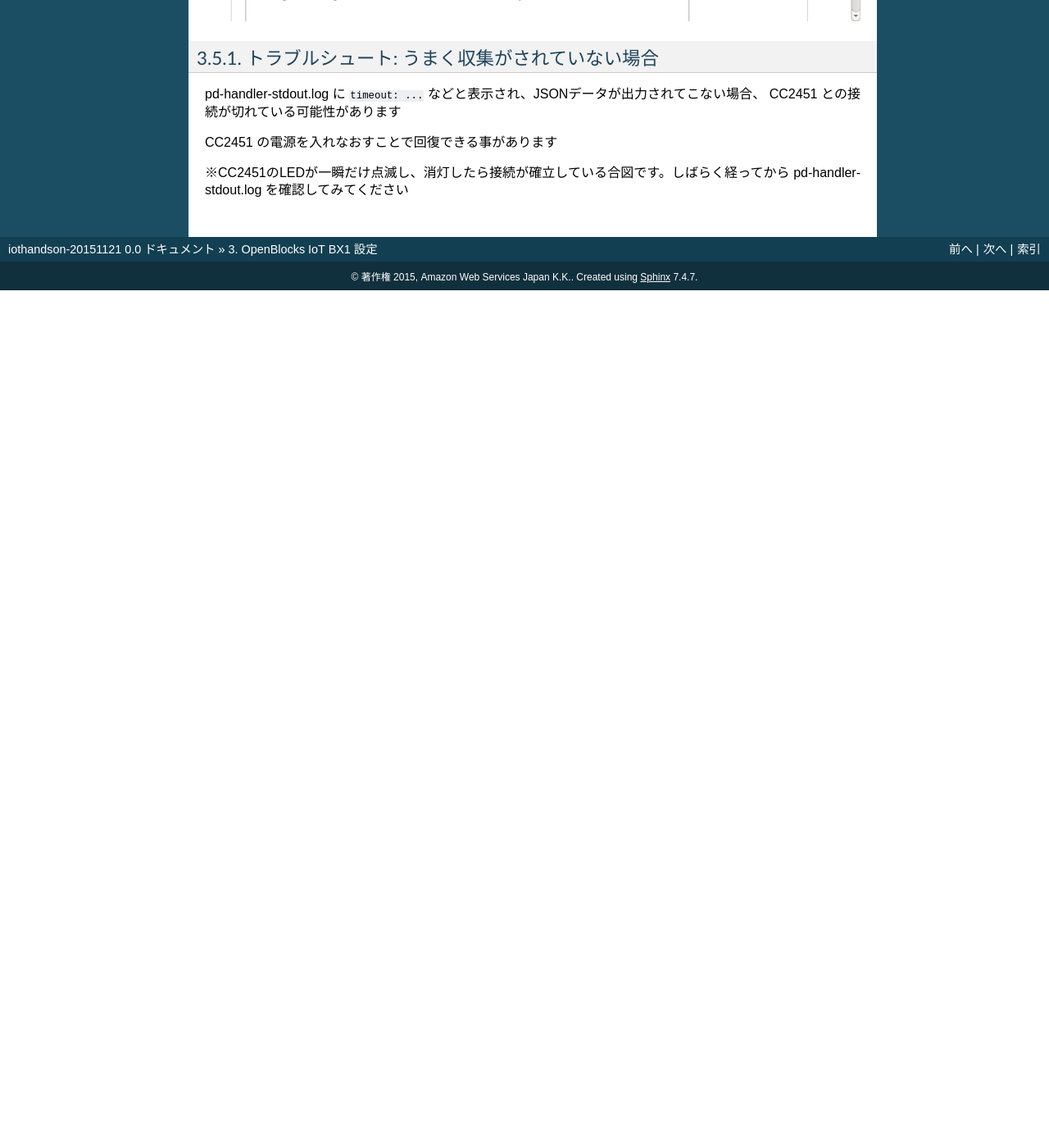
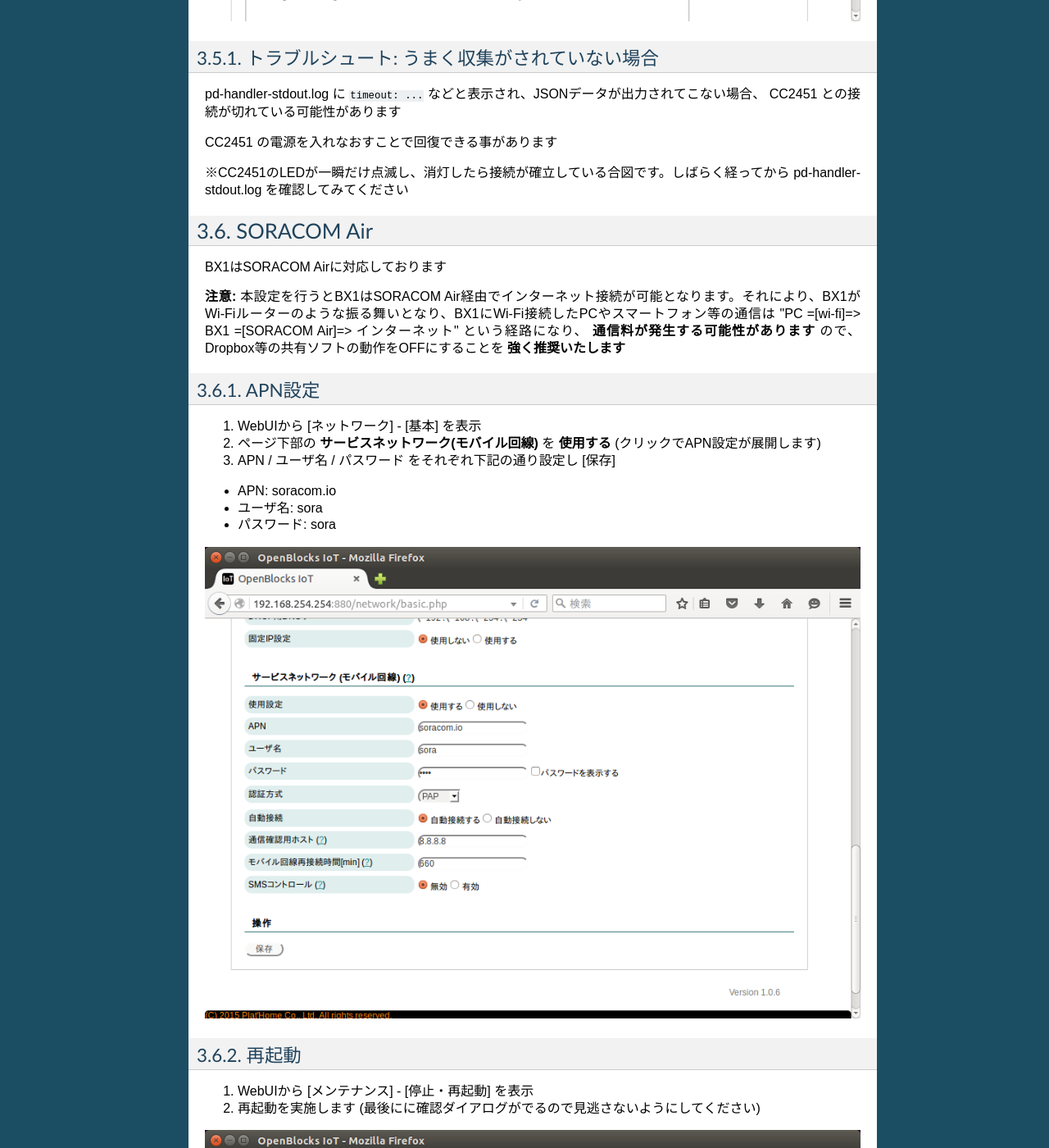
Before and after one commit to aquaviter/iothandson-20151121, a Sphinx documentation site: the page built from docs/source/03.rst, in a window 1280 px wide and 1400 px high, scrolled down 11577 px. Shown: the whole window at 82% size. Built offline with Sphinx 7.4.7, drawn with Linux system fonts in a browser that asks for light colours; pages that are not in the unit, such as notebooks, are missing from menus; before the commit the page ends 11931 px from its top, so only the background shows below that; some of the changed text lies outside the part shown.

Commit message:
BX1: SORACOM Air

```diff
--- a/docs/source/03.rst
+++ b/docs/source/03.rst
@@ -189,3 +189,31 @@
 CC2451 の電源を入れなおすことで回復できる事があります
 
 ※CC2451のLEDが一瞬だけ点滅し、消灯したら接続が確立している合図です。しばらく経ってから pd-handler-stdout.log を確認してみてください
+
+SORACOM Air
+===========
+
+BX1はSORACOM Airに対応しております
+
+**注意:** 本設定を行うとBX1はSORACOM Air経由でインターネット接続が可能となります。それにより、BX1がWi-Fiルーターのような振る舞いとなり、BX1にWi-Fi接続したPCやスマートフォン等の通信は "PC =[wi-fi]=> BX1 =[SORACOM Air]=> インターネット" という経路になり、 **通信料が発生する可能性があります** ので、Dropbox等の共有ソフトの動作をOFFにすることを **強く推奨いたします**
+
+APN設定
+-------
+
+#. WebUIから [ネットワーク] - [基本] を表示
+#. ページ下部の **サービスネットワーク(モバイル回線)** を **使用する** (クリックでAPN設定が展開します)
+#. APN / ユーザ名 / パスワード をそれぞれ下記の通り設定し [保存]
+
+- APN: soracom.io
+- ユーザ名: sora
+- パスワード: sora
+
+.. image:: images/bx1_6-1_soracom.png
+
+再起動
+------
+
+#. WebUIから [メンテナンス] - [停止・再起動] を表示
+#. 再起動を実施します (最後にに確認ダイアログがでるので見逃さないようにしてください)
+
+.. image:: images/bx1_6-2_reboot.png
```
Also changed, not shown: docs/source/images/bx1_6-1_soracom.png (added), docs/source/images/bx1_6-2_reboot.png (added).
